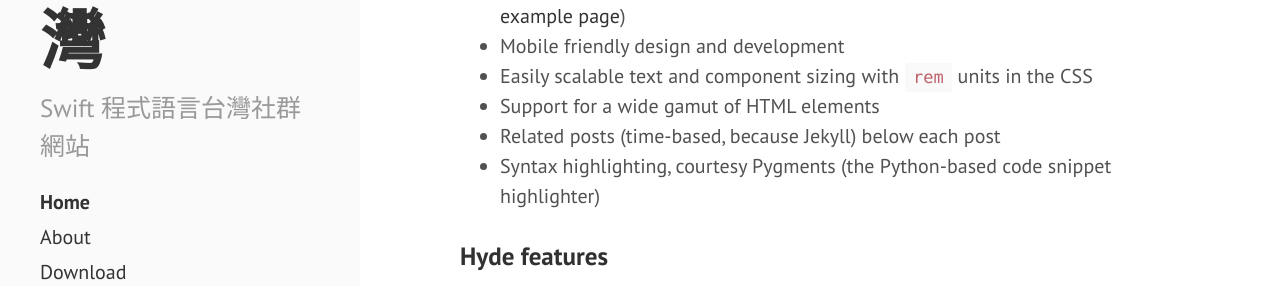
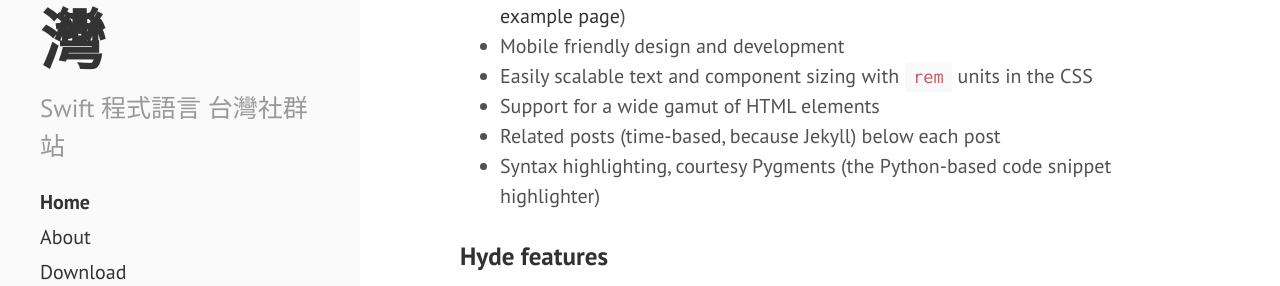
Before and after one commit to swift-tw/swift-tw.github.io, a Jekyll site: the page built from index.html, in a window 1280 px wide. Shown: the part 450-736 px from the top of the page. Built offline with Jekyll 4.4.1, drawn with Linux system fonts in a browser that asks for light colours; Markdown is read by kramdown in place of the engine named in the settings; the list of posts is cut into pages by our own code.

Commit message:
change description

```diff
--- a/_config.yml
+++ b/_config.yml
@@ -8,8 +8,8 @@ relative_permalinks: true
 
 # Setup
 title:            Swift 台灣
-tagline:          'Swift 台灣社群站'
-description:      'Swift 程式語言台灣社群網站'
+tagline:          'Swift 程式語言 台灣社群站'
+description:      'Swift 程式語言 台灣社群站'
 url:              http://swift-tw.github.io
 baseurl:          /
 
```
